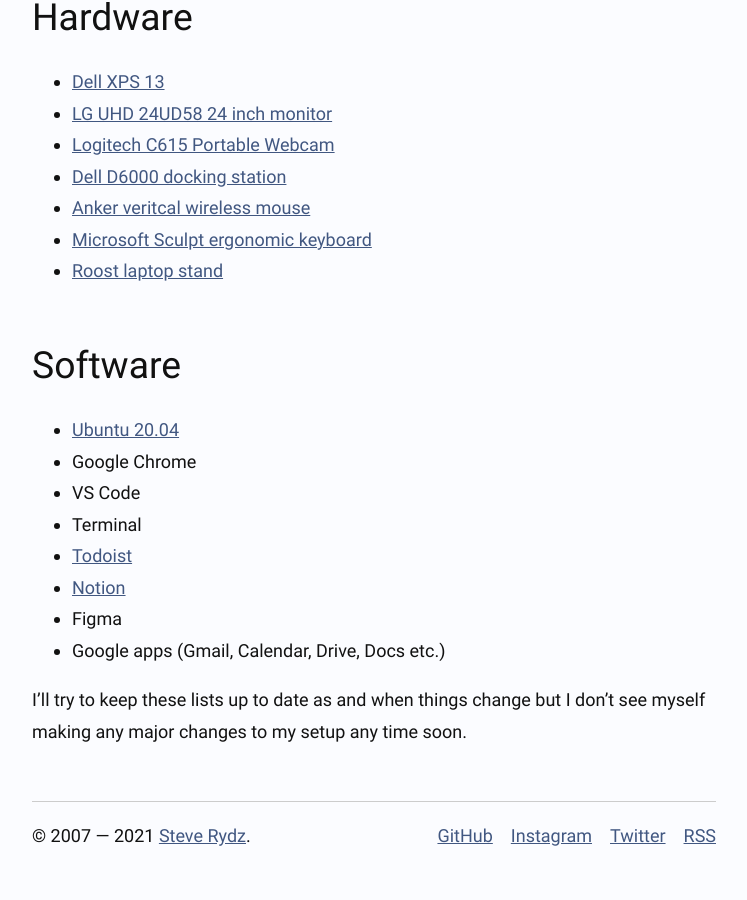
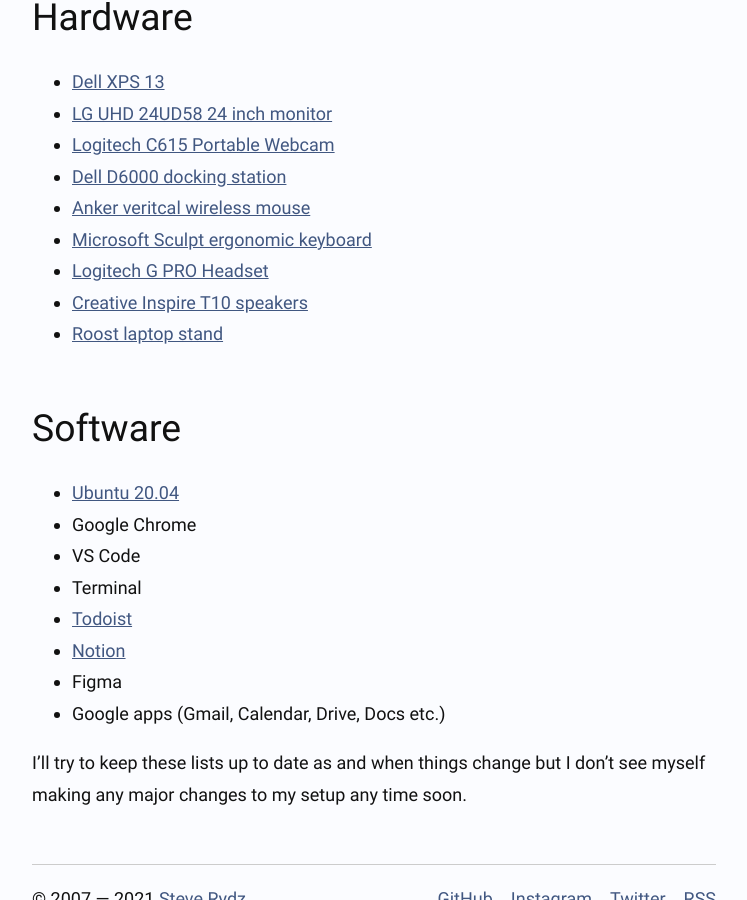
Before and after one commit to steverydz/steverydz.github.io, a Jekyll site: the page built from uses.md, in a window 1280 px wide and 900 px high, scrolled down 1358 px. Shown: the whole window, without its empty margins (266-1013 px from the left). Built offline with Jekyll 4.4.1, drawn with Linux system fonts in a browser that asks for light colours; before the commit the page ends 2228 px from its top, so only the background shows below that.

Commit message:
Add more hardware to uses page

```diff
--- a/uses.md
+++ b/uses.md
@@ -23,6 +23,8 @@
 - [Dell D6000 docking station](https://smile.amazon.co.uk/gp/product/B072K6HJBN)
 - [Anker veritcal wireless mouse](https://smile.amazon.co.uk/gp/product/B00BIFNTMC)
 - [Microsoft Sculpt ergonomic keyboard](https://smile.amazon.co.uk/gp/product/B00FGRYXAK)
+- [Logitech G PRO Headset](https://smile.amazon.co.uk/gp/product/B07TQ6G276/ref=ppx_yo_dt_b_asin_title_o04_s00)
+- [Creative Inspire T10 speakers](https://smile.amazon.co.uk/gp/product/B000WQIKJ0/ref=ppx_yo_dt_b_search_asin_title)
 - [Roost laptop stand](https://www.therooststand.com/)
 
 ## Software
```
